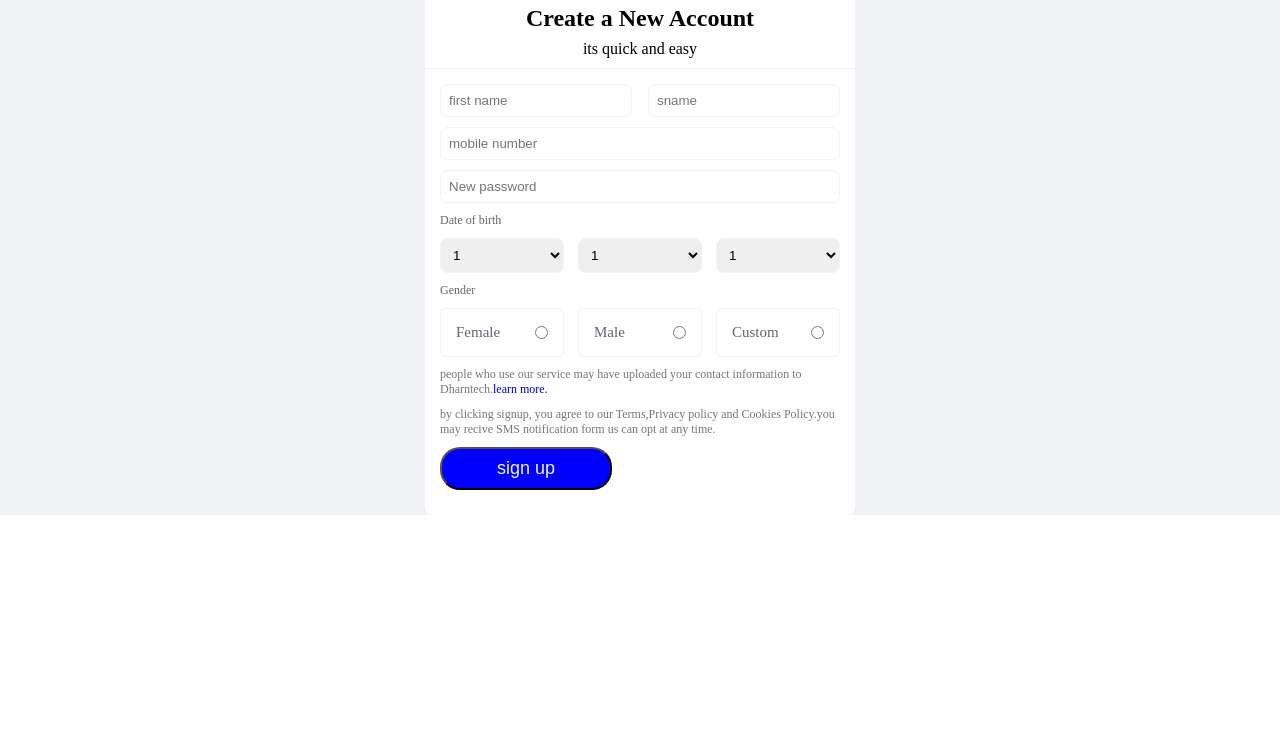
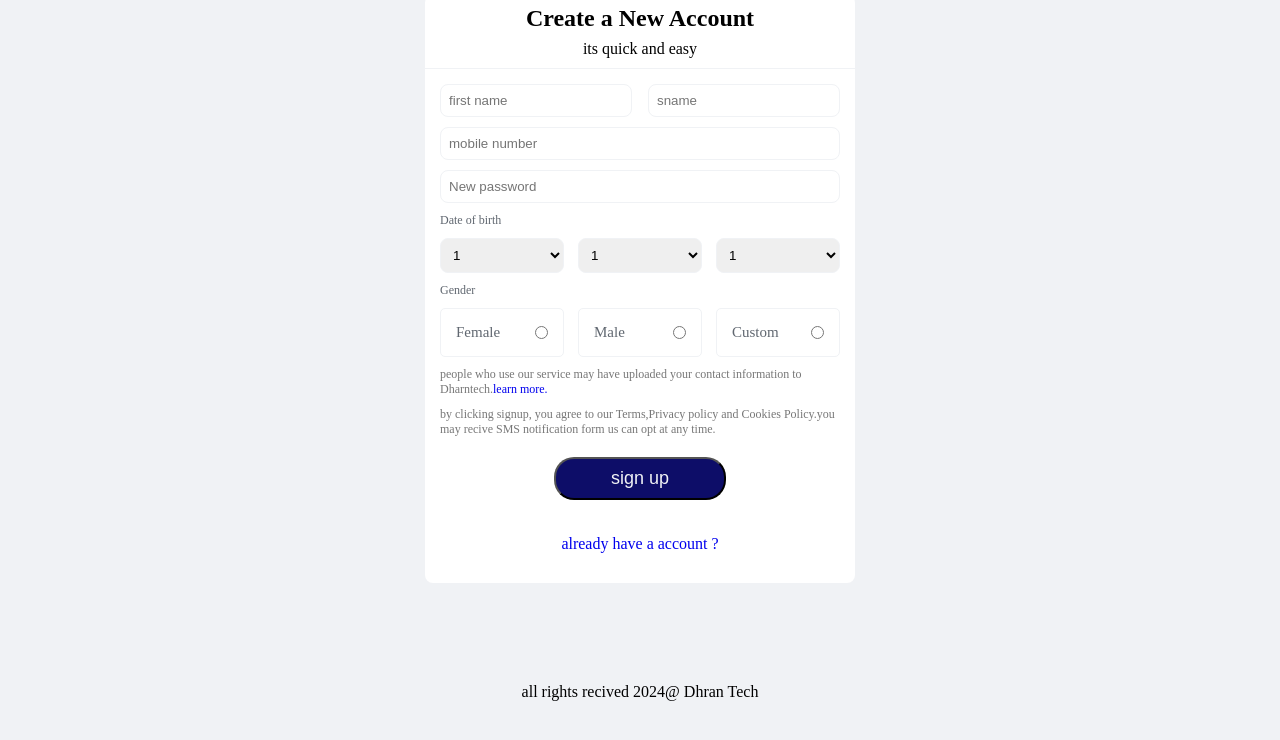
Before and after one commit to dharnak/login, a plain HTML site: page index.html in a window 1280 px wide. Shown: the part 98-838 px from the top of the page. Before the commit the page ends 800 px from the top, so only its background shows below. Drawn offline with Linux system fonts and the light colour scheme; a web font is replaced by a local one.

Commit message:
Add files via upload

```diff
--- a/index.html
+++ b/index.html
@@ -76,8 +76,12 @@
                         <button class="signup-btn">sign up</button>
                     </div>
                 </div>
-            </div>
-        </form>
+                <div class="account-div">
+                    <a href="https://www.amazon.in/">already have a account ?</a>
+                </form>
     </div>
+</div>
+<footer>all rights recived 2024@ Dhran Tech</footer>
+</div>
 </body>
 </html>
--- a/styles.css
+++ b/styles.css
@@ -8,6 +8,7 @@ body,h1,h2,p{
     justify-content: center;
     flex-direction: column;
     align-items: center;
+    padding-bottom: 100PX;
 }
 #logo{
     font-size: 55px;
@@ -92,16 +93,27 @@ a{
     text-decoration: none;
 }
 .buttom-div{
-    padding: 10px 0;
+    padding: 20px 0;
     display: flex;
     justify-content: center;
+    width: 100%;
 }
 .signup-btn{
     border: 0%;
-    background-color: blue;
+    background-color:  rgb(13, 13, 104);
     color: #f0f2f5;
     padding: 9px 55px;
     border-radius: 20px;
     font-size: 18px;
     font-weight: 500;
 }
+.account-div{
+    display: flex;
+    justify-content: center;
+    padding-bottom: 30PX;
+}
+footer{
+    display: flex;
+    justify-content: center;
+    padding-top: 100px;
+}
```
